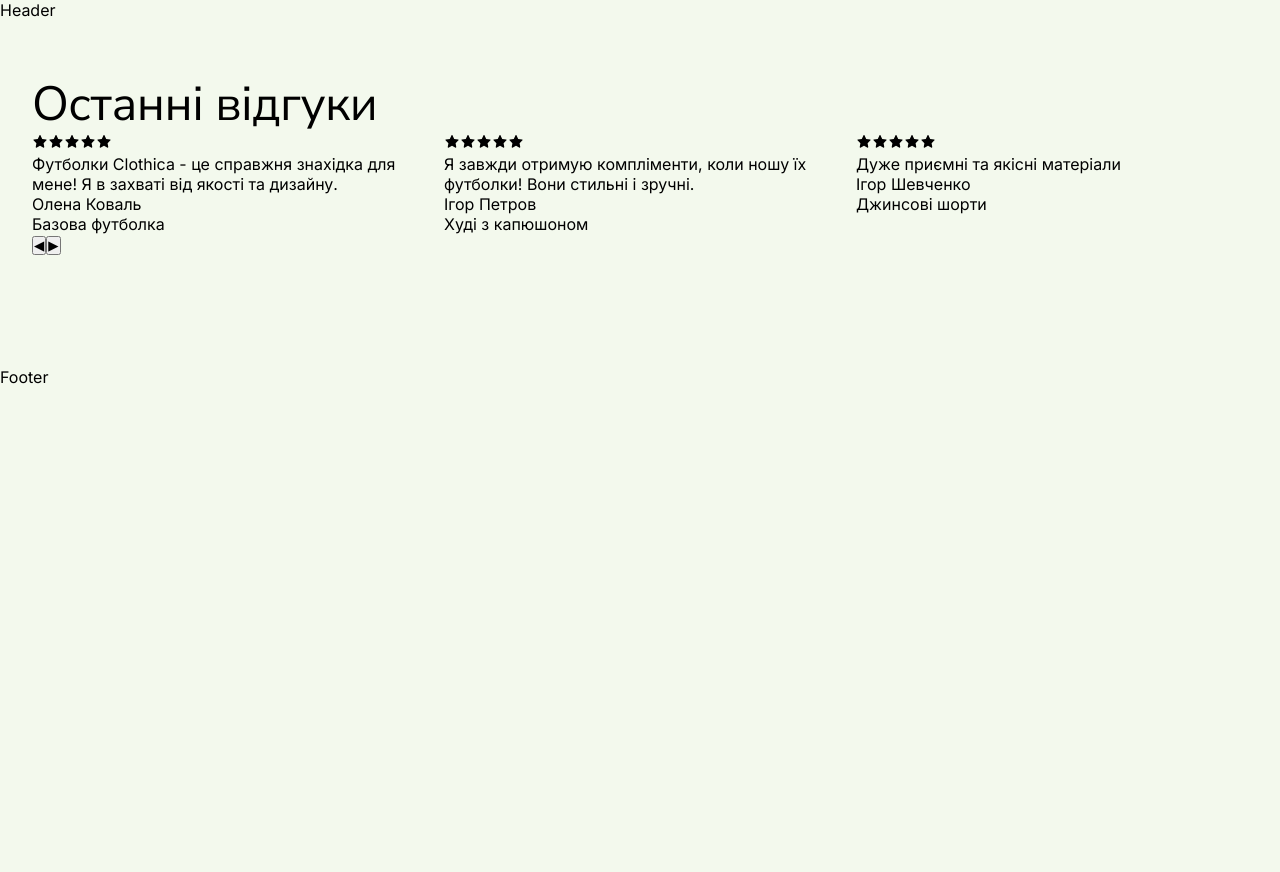
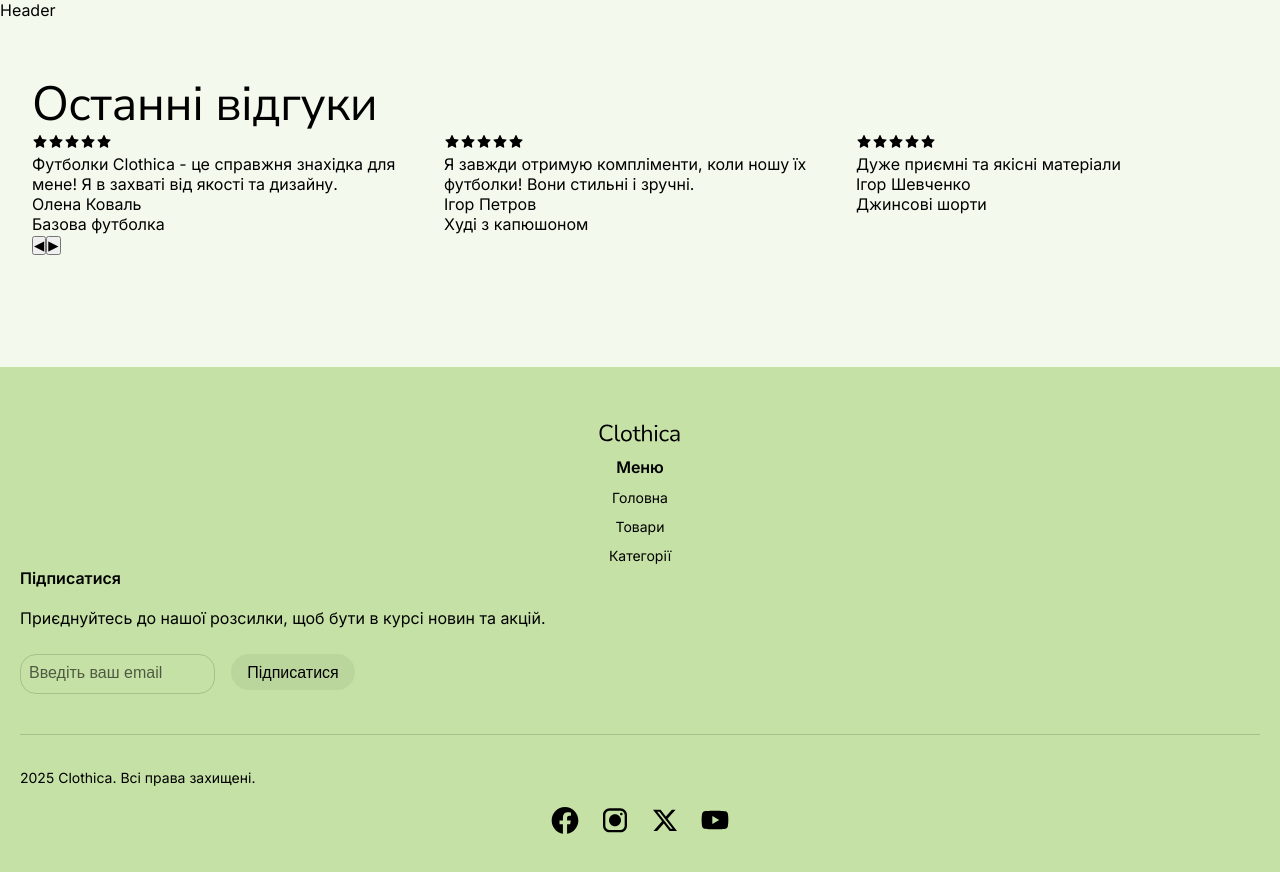
Before and after one commit to netkatya/clothica-shop, a Next.js app: page / in a window 1280 px wide. Shown: the top 872 px of the page. Before the commit the page ends 800 px from the top, so only its background shows below. Built offline with nearby package versions, Linux system fonts and the light colour scheme.

Commit message:
Doing footer

```diff
--- a/app/globals.css
+++ b/app/globals.css
@@ -1,5 +1,5 @@
 :root {
---color-scheme-1-background: var(--color-deco-lightest);
+  --color-scheme-1-background: var(--color-deco-lightest);
   --color-neutral-darkest: #000;
   --color-scheme-1-border: var(--opacity-neutral-darkest-20);
   --color-scheme-1-text: var(--color-neutral-darkest);
@@ -63,8 +63,8 @@
   --color-scheme-6-foreground: var(--color-deco-dark);
   --color-red: #9d0000;
 
-  --font-inter: 'Inter', sans-serif;
-  --second-family: 'Nunito Sans', sans-serif;
+  --font-inter: "Inter", sans-serif;
+  --second-family: "Nunito Sans", sans-serif;
 }
 
 @media (prefers-color-scheme: dark) {
@@ -97,6 +97,9 @@
   color: inherit;
   text-decoration: none;
 }
+li {
+  list-style: none;
+}
 
 @media (prefers-color-scheme: dark) {
   html {
--- a/components/Footer/Footer.module.css
+++ b/components/Footer/Footer.module.css
@@ -0,0 +1,90 @@
+.section {
+  background-color: var(--color-scheme-6-background);
+}
+.containerFooter {
+  padding: 48px 20px;
+}
+.linksContainer {
+  display: flex;
+  flex-direction: column;
+  align-items: center;
+}
+.menu {
+  font-weight: 600;
+  font-size: 16px;
+  line-height: 150%;
+}
+.navigationList {
+  display: flex;
+  align-items: center;
+  flex-direction: column;
+  gap: 8px;
+}
+.navigation {
+  font-weight: 400;
+  font-size: 14px;
+  line-height: 150%;
+}
+.subscribeContainer {
+  margin-bottom: 40px;
+}
+.subscribe {
+  font-weight: 600;
+  font-size: 16px;
+  line-height: 150%;
+
+  margin-bottom: 16px;
+}
+.text {
+  font-weight: 400;
+  font-size: 16px;
+  line-height: 150%;
+  margin-bottom: 24px;
+}
+.containerSubscribe {
+  display: flex;
+  gap: 16px;
+}
+
+.input {
+  border: 1px solid rgba(0, 0, 0, 0.15);
+  border-radius: 16px;
+  padding: 8px;
+  width: 195px;
+  height: 40px;
+  background: rgba(255, 255, 255, 0);
+}
+.input::placeholder {
+  font-weight: 400;
+  font-size: 16px;
+  line-height: 150%;
+  color: rgba(0, 0, 0, 0.6);
+}
+.button {
+  border: 1px solid rgba(255, 255, 255, 0);
+  border-radius: 100px;
+  padding: 6px 12px;
+  width: 124px;
+  height: 36px;
+  background: rgba(0, 0, 0, 0.05);
+  font-weight: 500;
+  font-size: 16px;
+  line-height: 150%;
+  color: #000;
+}
+.socials {
+  border-top: 1px solid rgba(0, 0, 0, 0.15);
+  padding-top: 32px;
+}
+.rights {
+  font-weight: 400;
+  font-size: 14px;
+  line-height: 150%;
+  margin-bottom: 16px;
+}
+.socialContainer {
+  display: flex;
+  flex-direction: row;
+  justify-content: center;
+  gap: 18px;
+}
--- a/components/Footer/Footer.tsx
+++ b/components/Footer/Footer.tsx
@@ -1,3 +1,95 @@
+import Link from "next/link";
+import css from "./Footer.module.css";
 export default function Footer() {
-  return <section>Footer</section>;
+  return (
+    <section className={css.section}>
+      <div className={`container ${css.containerFooter}`}>
+        <div className={css.linksContainer}>
+          <a href="" aria-label="На головну">
+            <svg width="84" height="36" aria-hidden="true">
+              <use href="/symbol-defs.svg#icon-company-logo"></use>
+            </svg>
+          </a>
+          <div className={css.navigationList}>
+            <h2 className={css.menu}>Меню</h2>
+            <ul className={css.navigationList}>
+              <li className={css.navigation}>
+                <a href="">Головна</a>
+              </li>
+              <li className={css.navigation}>
+                <a href="">Товари</a>
+              </li>
+              <li className={css.navigation}>
+                <a href="">Категорії</a>
+              </li>
+            </ul>
+          </div>
+        </div>
+        <div className={css.subscribeContainer}>
+          <h3 className={css.subscribe}>Підписатися</h3>
+          <p className={css.text}>
+            Приєднуйтесь до нашої розсилки, щоб бути в курсі новин та акцій.
+          </p>
+          <div className={css.containerSubscribe}>
+            <input
+              type="mail"
+              placeholder="Введіть ваш email"
+              className={css.input}
+              pattern="^[a-zA-Z0-9._%+-]+@[a-zA-Z0-9.-]+\.[a-zA-Z]{2,}$"
+            />
+            <button type="submit" className={css.button}>
+              Підписатися
+            </button>
+          </div>
+        </div>
+        <div className={css.socials}>
+          <p className={css.rights}>
+            {new Date().getFullYear()} Clothica. Всі права захищені.
+          </p>
+          <ul className={css.socialContainer}>
+            <li>
+              <Link
+                href="https://www.facebook.com"
+                aria-label="facebook"
+                target="_blank"
+              >
+                <svg width="32" height="32" aria-hidden="true">
+                  <use href="/symbol-defs.svg#icon-facebook"></use>
+                </svg>
+              </Link>
+            </li>
+            <li>
+              <Link
+                href="https://www.instagram.com"
+                aria-label="instagram"
+                target="_blank"
+              >
+                <svg width="32" height="32" aria-hidden="true">
+                  <use href="/symbol-defs.svg#icon-instagram"></use>
+                </svg>
+              </Link>
+            </li>
+            <li>
+              <Link href="https://x.com" aria-label="x" target="_blank">
+                <svg width="32" height="32" aria-hidden="true">
+                  <use href="/symbol-defs.svg#icon-x"></use>
+                </svg>
+              </Link>
+            </li>
+            <li>
+              <Link
+                href="https://www.youtube.com"
+                aria-label="youtube"
+                target="_blank"
+              >
+                <svg width="32" height="32" aria-hidden="true">
+                  <use href="/symbol-defs.svg#icon-youtube"></use>
+                </svg>
+              </Link>
+            </li>
+          </ul>
+        </div>
+      </div>
+    </section>
+  );
 }
```
Also changed, not shown: public/symbol-defs.svg (added).
